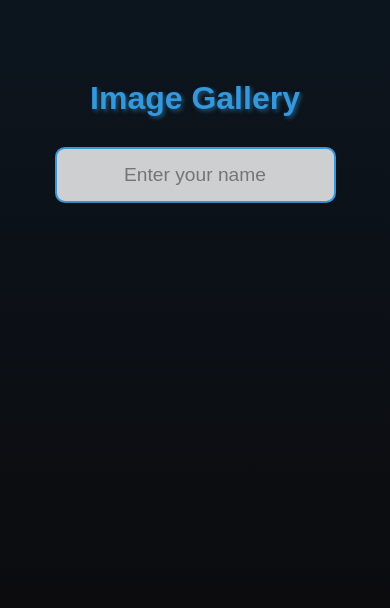
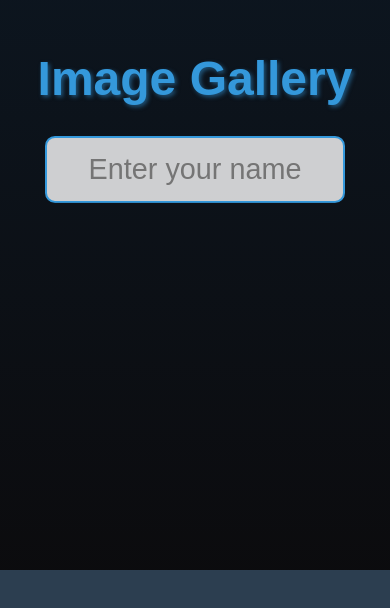
Before and after one commit to prakashpoojary/sushmi, a React (Create React App) app: page / in a window 390 px wide. Shown: the part 274-882 px from the top of the page. After the commit the page ends 844 px from the top, so only its background shows below. Built offline with nearby package versions, Linux system fonts and the light colour scheme.

Commit message:
changes made

```diff
--- a/src/App.css
+++ b/src/App.css
@@ -185,56 +185,7 @@ img:hover {
 @media only screen and (max-width: 600px) {
   /* Adjustments for smaller screens */
 
-  .App {
-    padding: 20px; /* Add padding to the main container for better readability */
-  }
 
-  h1 {
-    font-size: 2em; /* Decrease the font size of the heading */
-  }
-
-  form {
-    margin-bottom: 20px; /* Decrease margin for the form */
-  }
-
-  label {
-    font-size: 1.2em; /* Decrease font size for labels */
-  }
-
-  .input-container {
-    width: 100%; /* Full width for input container */
-  }
-
-  input {
-    font-size: 1em; /* Decrease font size for input */
-  }
-
-  button {
-    padding: 10px 20px; /* Decrease padding for button */
-    font-size: 1.2em; /* Decrease font size for button */
-  }
-
-  .image-container {
-    padding: 10px; /* Add padding to the image container */
-  }
-
-  h2 {
-    font-size: 1.5em; /* Decrease font size for secondary headings */
-    margin-bottom: 15px; /* Decrease margin for secondary headings */
-  }
-
-  img {
-    margin: 10px; /* Decrease margin for images */
-  }
-
-  .modal-content {
-    width: 80%; /* Adjust the width of the modal content for smaller screens */
-  }
-
-  .quote-container {
-    padding: 10px; /* Add padding to the quote container */
-    font-size: 1em; /* Decrease font size for quotes */
-  }
 
  .image-wrapper {
     display: flex;
```
